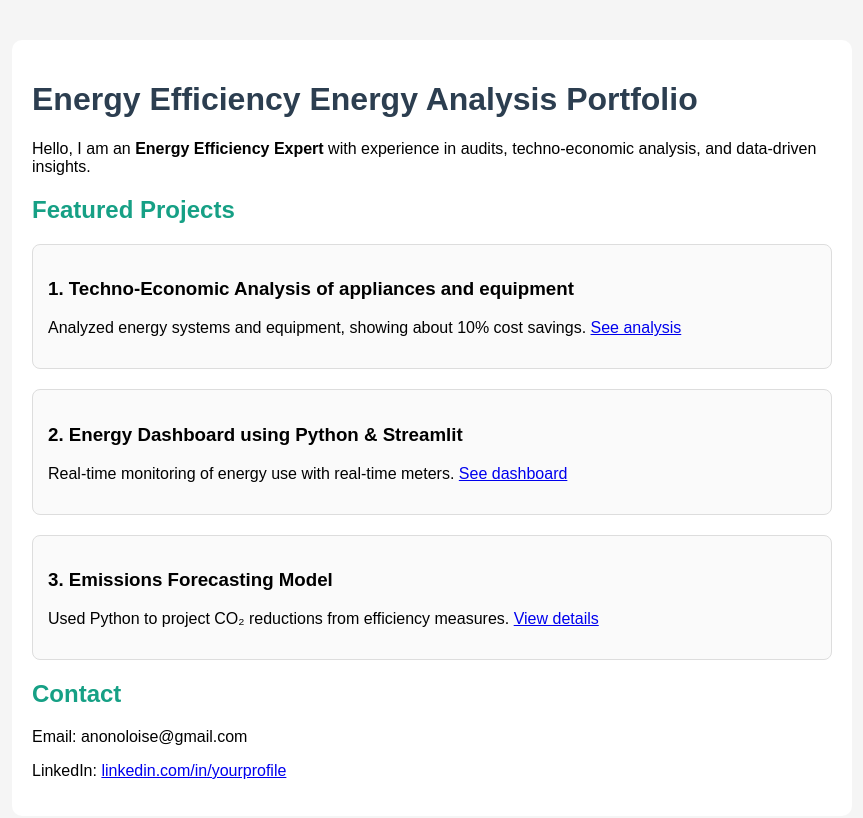
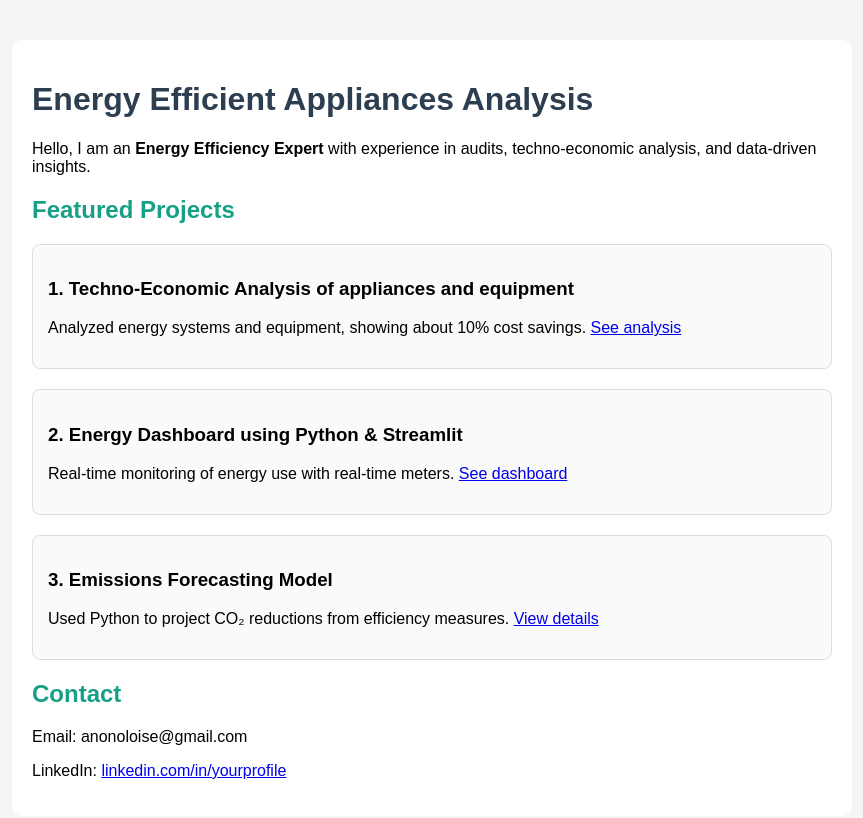
Before and after one commit to loian29/Engergy_portfolio, a plain HTML site: page index.html in a window 1280 px wide. Shown: the whole page, without its empty margins (208-1071 px from the left). Drawn offline with Linux system fonts and the light colour scheme.

Commit message:
Update index.html

```diff
--- a/index.html
+++ b/index.html
@@ -13,7 +13,7 @@
 </head>
 <body>
   <div class="container">
-    <h1>Energy Efficiency Energy Analysis Portfolio</h1>
+    <h1>Energy Efficient Appliances Analysis</h1>
     <p>Hello, I am an <strong>Energy Efficiency Expert</strong> with experience in audits, techno-economic analysis, and data-driven insights.</p>
 
     <h2>Featured Projects</h2>
```
